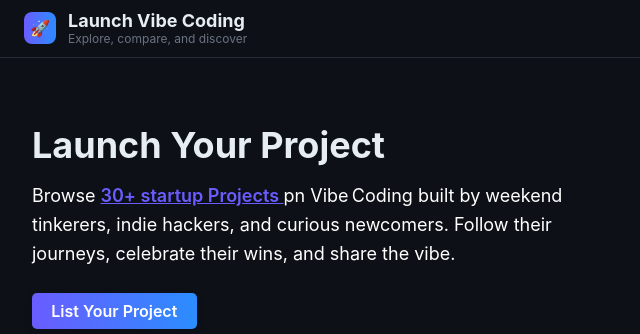
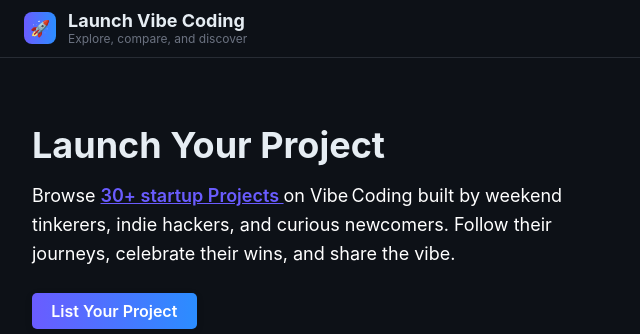
Before and after one commit to ssoufiane0/Launch-Vibe-Coding, a plain HTML site: page index.html in a window 1280 px wide. Shown: the top 334 px of the page, 0-640 px from the left. Drawn offline with Linux system fonts and the light colour scheme; no server answers.

Commit message:
Update index.html

```diff
--- a/index.html
+++ b/index.html
@@ -220,7 +220,7 @@
     <!-- Left column -->
     <div class="hero-left">
       <h1>Launch Your Project</h1>
-      <p>Browse <a class="link">30+ startup Projects </a>pn Vibe Coding built by weekend tinkerers, indie hackers, and curious newcomers. Follow their journeys, celebrate their wins, and share the vibe.</p>
+      <p>Browse <a class="link">30+ startup Projects </a>on Vibe Coding built by weekend tinkerers, indie hackers, and curious newcomers. Follow their journeys, celebrate their wins, and share the vibe.</p>
       <a href="#" class="cta">List Your Project</a>
     </div>
 
```
